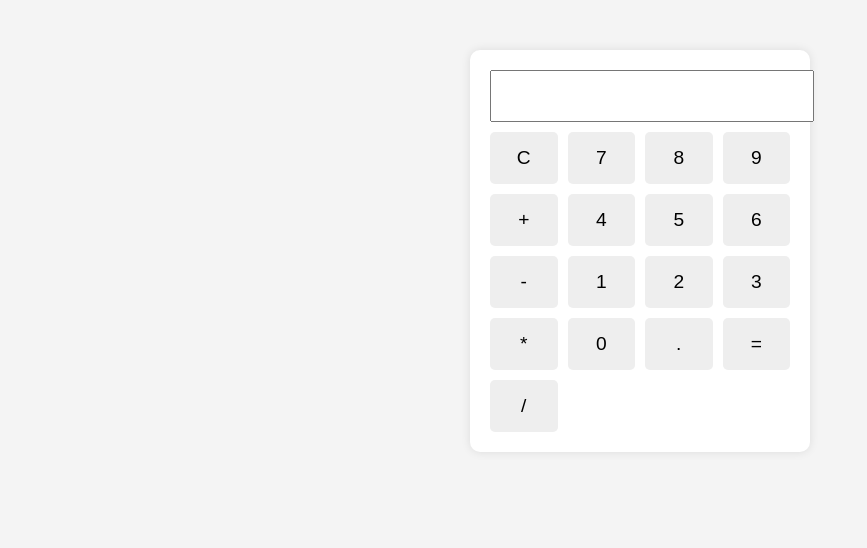
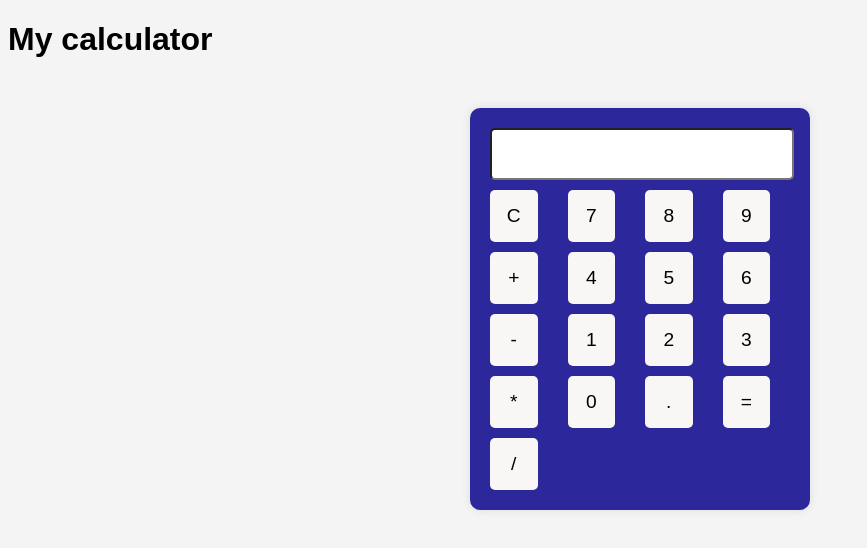
Before and after one commit to prachipatil2005/Calculator.nodejs, a website: page firstApp/index.html in a window 1280 px wide. Shown: the whole page, without its empty margins (0-867 px from the left). Drawn offline with Linux system fonts and the light colour scheme.

Commit message:
17-4-2024

```diff
--- a/firstApp/index.html
+++ b/firstApp/index.html
@@ -7,6 +7,7 @@
     <link rel="stylesheet" href="styles.css">
 </head>
 <body>
+    <h1>My calculator</h1>
     <div class="calculator">
         <input type="text" id="display" readonly>
         <div class="buttons">
--- a/firstApp/styles.css
+++ b/firstApp/styles.css
@@ -6,14 +6,16 @@ body {
 .calculator {
     width: 300px;
     margin: 50px auto;
-    background-color: #fff;
+    background-color: #0d078edc;
     padding: 20px;
     border-radius: 10px;
     box-shadow: 0 0 10px rgba(0, 0, 0, 0.1);
+    overflow: hidden; /* Ensure no inner content overflows */
 }
 
 #display {
-    width: 100%;
+    width: calc(100% - 20px); /* Adjusting for padding */
+    border-radius: 5px;
     margin-bottom: 10px;
     padding: 10px;
     font-size: 1.5em;
@@ -28,10 +30,11 @@ body {
 button {
     padding: 15px;
     font-size: 1.2em;
-    background-color: #eee;
+    background-color: #f9f6f6;
     border: none;
     border-radius: 5px;
     cursor: pointer;
+    width: calc(100% - 20px); /* Adjusting for padding */
 }
 
 button:hover {
```
